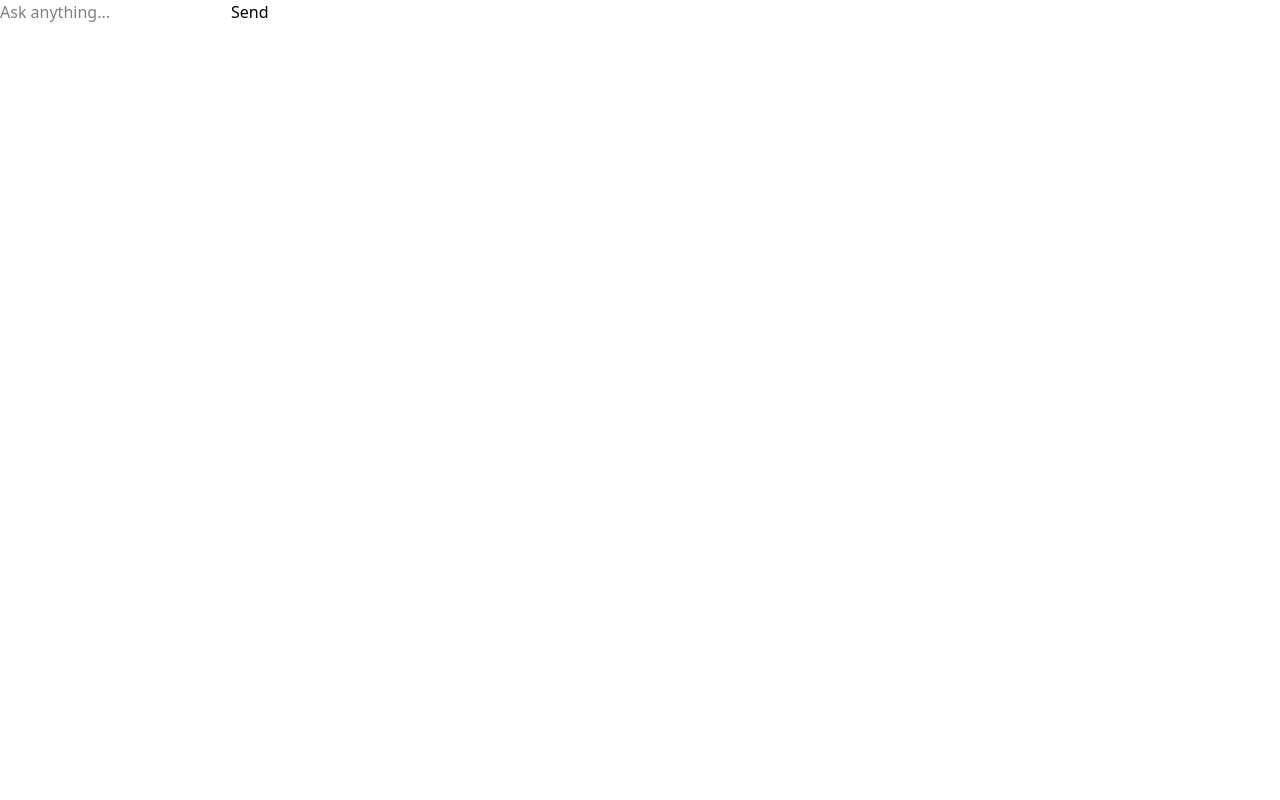
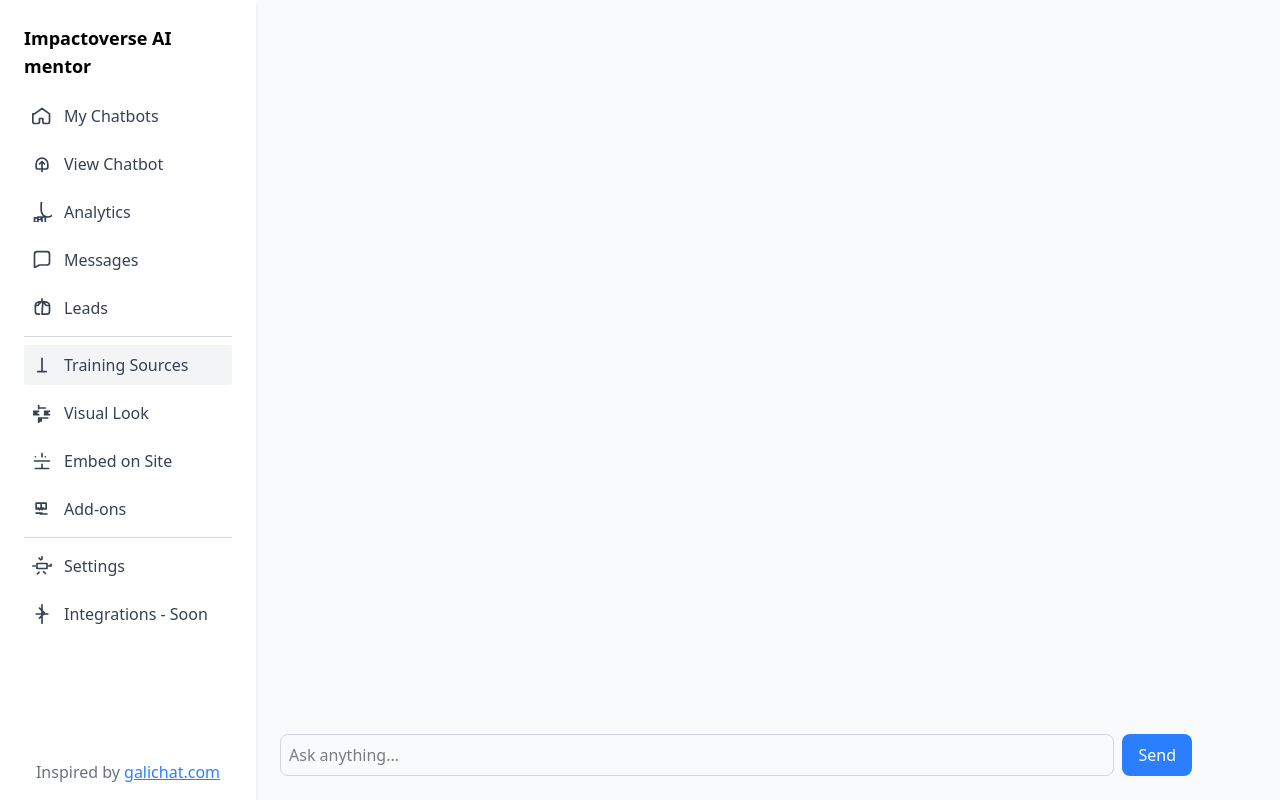
Before and after one commit to hemanthkt/impactoverse-AI-mentor, a React (Vite) app in the folder frontend/: page / in a window 1280 px wide. Built offline with nearby package versions, Linux system fonts and the light colour scheme.

Commit message:
align sidebar and chat

```diff
--- a/frontend/src/components/Ask.jsx
+++ b/frontend/src/components/Ask.jsx
@@ -2,14 +2,23 @@ import React from "react";
 
 function Ask({ handleSubmit, messages, setMessages }) {
   return (
-    <form onSubmit={handleSubmit}>
+    <div>
+      <form onSubmit={handleSubmit} className="flex gap-2">
         <input
+          type="text"
+          className="flex-1 p-2 border border-gray-300 rounded-lg focus:outline-none focus:ring-2 focus:ring-blue-500"
           value={messages}
           onChange={(e) => setMessages(e.target.value)}
           placeholder="Ask anything..."
         />
-      <button type="submit">Send</button>
+        <button
+          type="submit"
+          className="px-4 bg-blue-500 text-white rounded-lg hover:bg-blue-600 transition duration-300"
+        >
+          Send
+        </button>
       </form>
+    </div>
   );
 }
 
--- a/frontend/src/components/Chat.jsx
+++ b/frontend/src/components/Chat.jsx
@@ -37,19 +37,29 @@ function Chat() {
   };
 
   return (
-    <div className="chat-container">
-      <div className="chat-history">
+    <div className="flex h-screen bg-gray-50">
+      {/* Sidebar */}
+      <Sidebar className="w-1/4 bg-white shadow-lg"></Sidebar>
+      {/* Chat history and input */}
+      <div className="flex flex-col w-3/4 p-6">
+        <div className="flex-1 overscroll-y-auto mb-4 space-y-4">
           {chatHistory.map((chat, index) => {
             return (
+              <div
+                key={index}
+                className={`flex ${
+                  chat.type === "user" ? "justify-end" : "justify-start"
+                }`}
+              >
                 <div
                   className={`p-2 mb-2 rounded ${
                     chat.type === "user"
                       ? "bg-blue-100 ml-auto"
                       : "bg-gray-100 mr-auto"
                   }`}
-              key={index}
                 >
                   {chat.text}
+                </div>
               </div>
             );
           })}
@@ -59,14 +69,7 @@ function Chat() {
           messages={messages}
           setMessages={setMessages}
         ></Ask>
-      {/* <form onSubmit={handleSubmit}>
-        <input
-          value={messages}
-          onChange={(e) => setMessages(e.target.value)}
-          placeholder="Ask anything..."
-        />
-        <button type="submit">Send</button>
-      </form> */}
+      </div>
     </div>
   );
 }
--- a/frontend/src/components/Sidebar.jsx
+++ b/frontend/src/components/Sidebar.jsx
@@ -4,7 +4,7 @@ function Sidebar() {
   return (
     <aside className="w-64 bg-white h-screen shadow-md flex flex-col justify-between">
       <div className="p-6">
-        <h1 className="text-xl font-bold mb-4">Chatbot Dashboard</h1>
+        <h1 className="text-lg font-bold mb-4">Impactoverse AI mentor</h1>
         <nav className="space-y-2">
           <a
             href="#"
```
Lines whose indentation alone changed are shown as unchanged.
